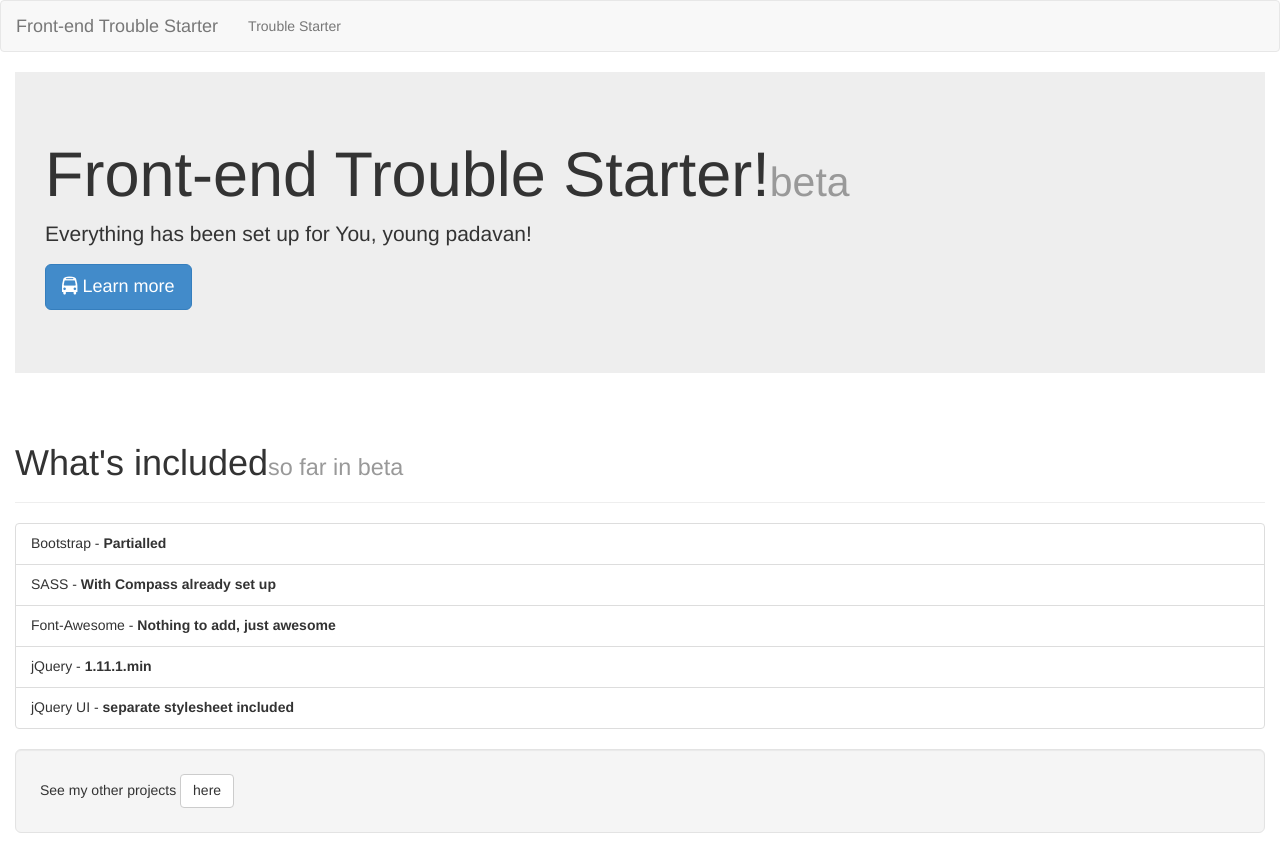
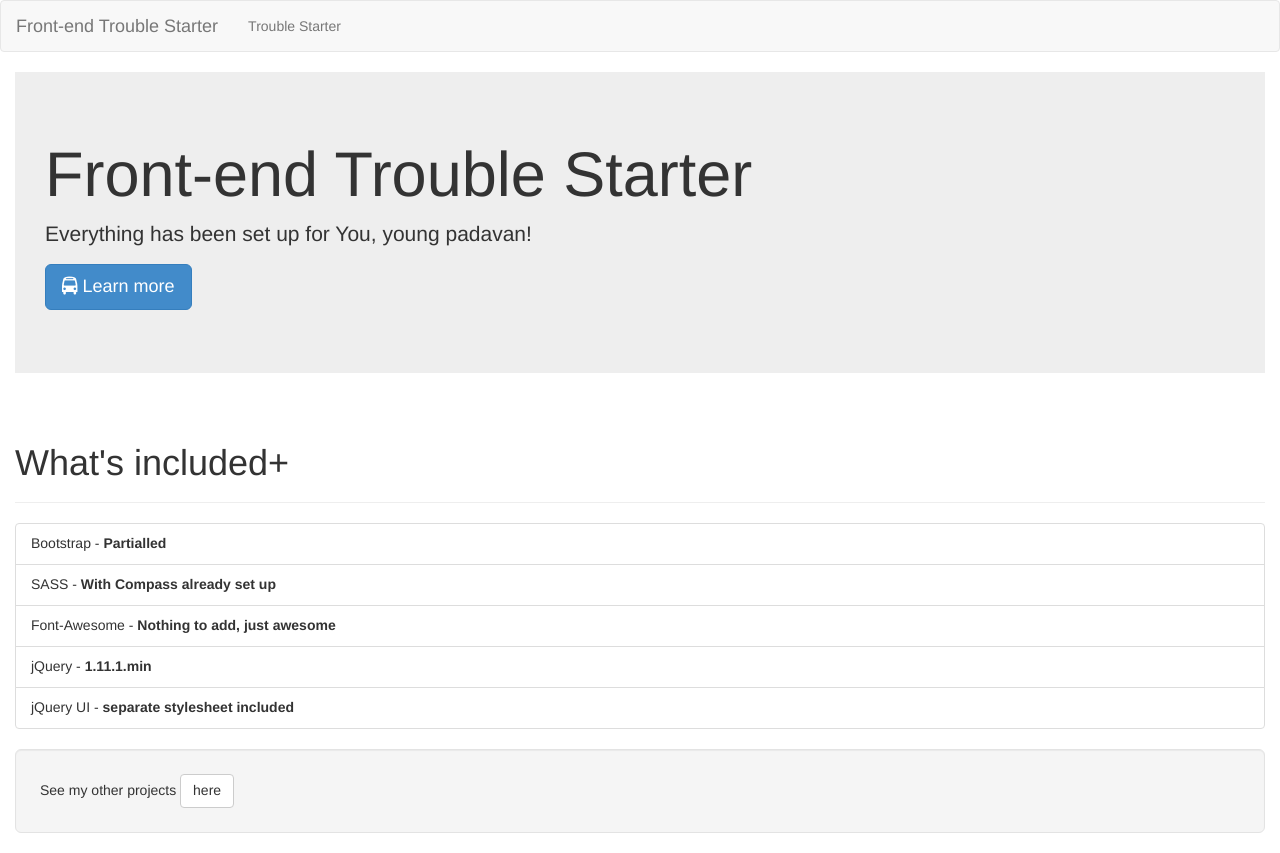
Before and after one commit to agul89/Front-end-Trouble-Starter, a plain HTML site: page index.html in a window 1280 px wide. Drawn offline with Linux system fonts and the light colour scheme.

Commit message:
removed beta information from exemplary HTML

```diff
--- a/index.html
+++ b/index.html
@@ -45,7 +45,7 @@
             <div class="row">
                 <div class="col-md-12">
                     <div class="jumbotron">
-                        <h1>Front-end Trouble Starter!<small>beta</small></h1>
+                        <h1>Front-end Trouble Starter</h1>
                         <p>Everything has been set up for You, young padavan!</p>
                         <p></p>
                         <p>
@@ -60,7 +60,7 @@
             <div class="row">
                 <div class="col-md-12">
                     <div class="page-header">
-                        <h1>What's included<small>so far in beta</small></h1>
+                        <h1>What's included+</h1>
                     </div>
                     <ul class="list-group">
                         <li class="list-group-item">Bootstrap - <strong>Partialled</strong></li>
```
